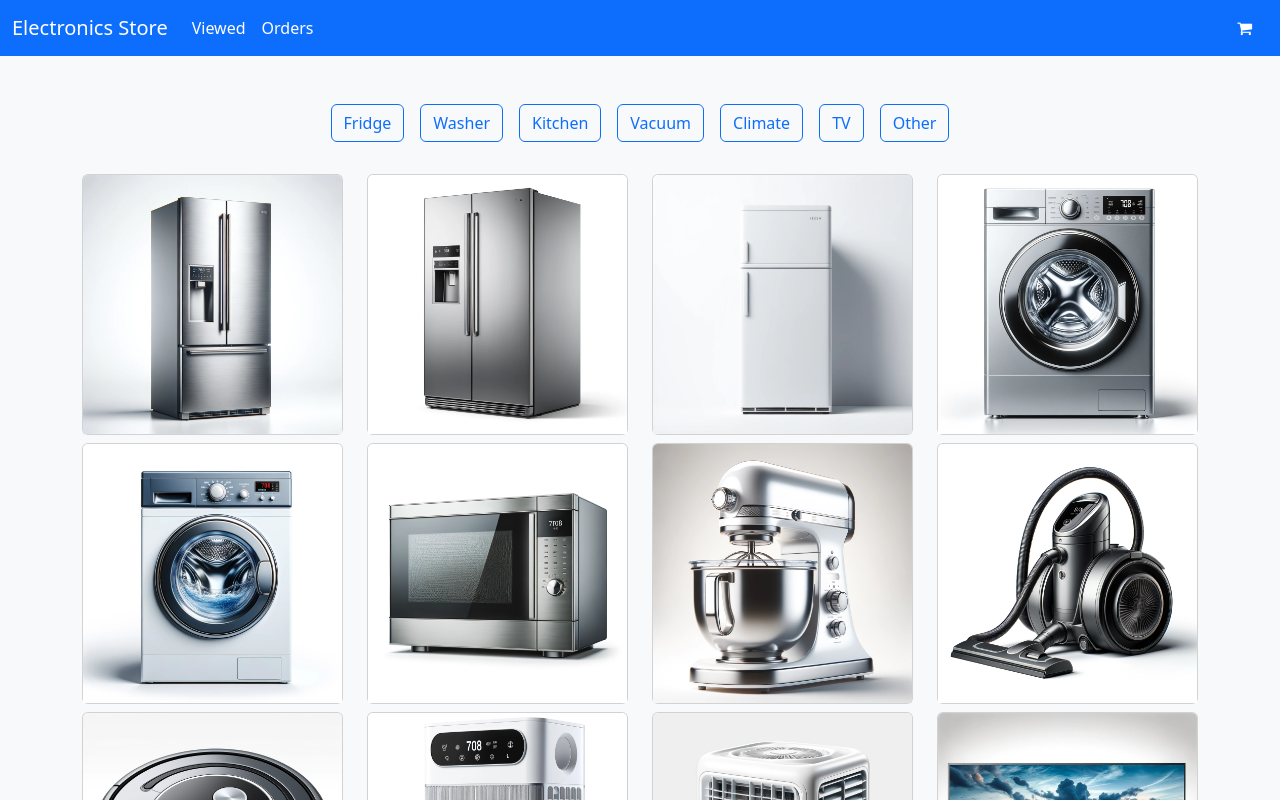
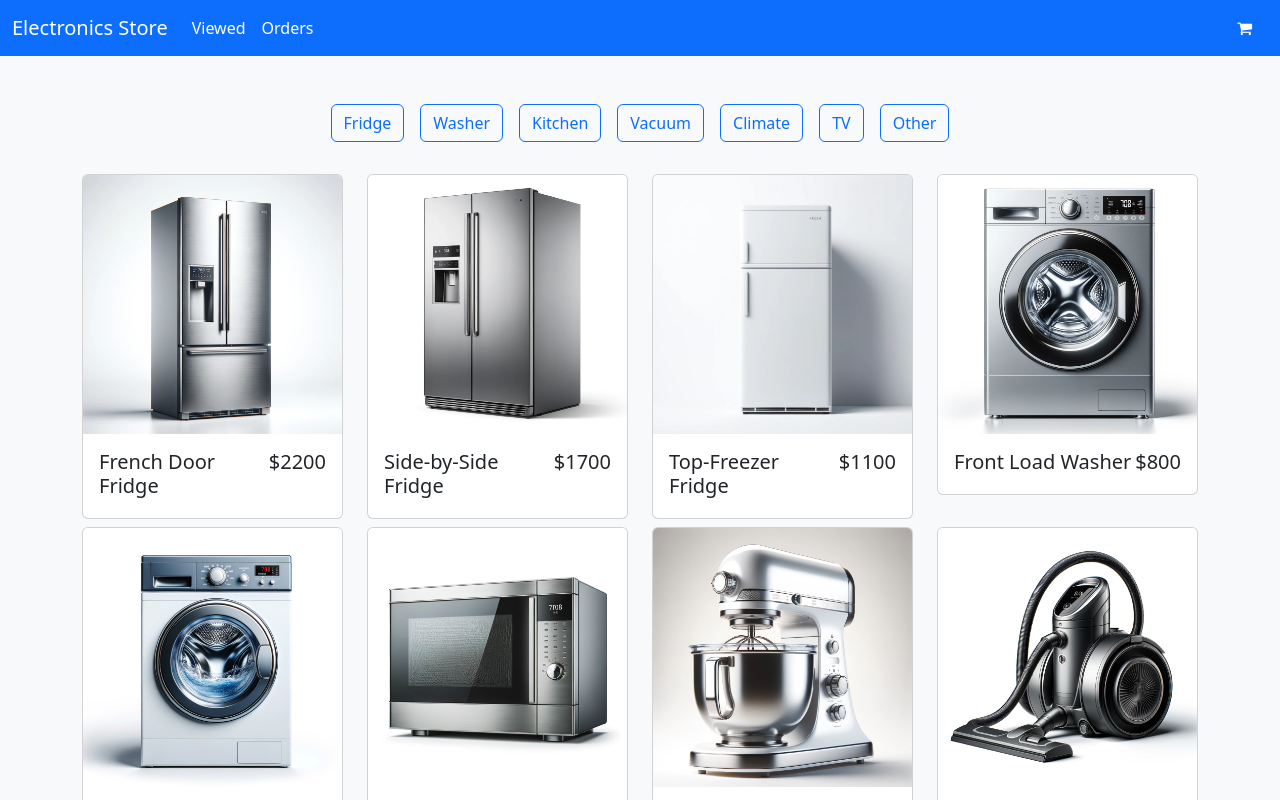
Before and after one commit to chie-hira/my-first-angular, an Angular app: page /home in a window 1280 px wide. Shown: the top 800 px of the page. Built offline with nearby package versions, Linux system fonts and the light colour scheme.

Commit message:
商品名と価格表示

```diff
--- a/src/app/components/product-card/product-card.component.html
+++ b/src/app/components/product-card/product-card.component.html
@@ -1,5 +1,11 @@
+<!-- product -->
 <div class="card">
-    <!-- Display product image -->
     <!-- プロパティバインディングする -->
     <img [src]="product.imageUrl" class="card-img-top" [alt]="product.productName" />
+    <div class="card-body pb-1">
+        <div class="d-flex justify-content-between mb-3">
+            <h5 class="mb-0">{{ product.productName }}</h5>
+            <h5 class="text-dark mb-0">${{ product.price }}</h5>
+        </div>
+    </div>
 </div>
```
